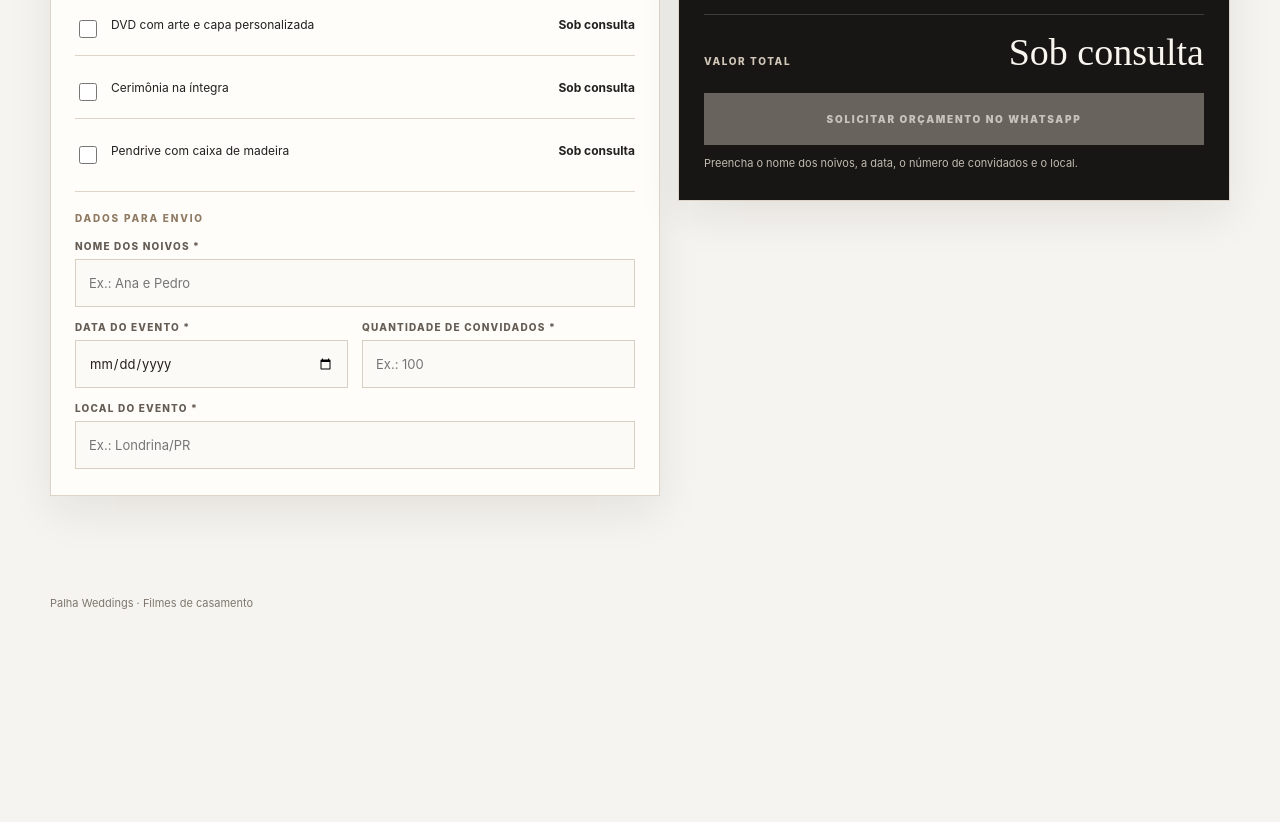
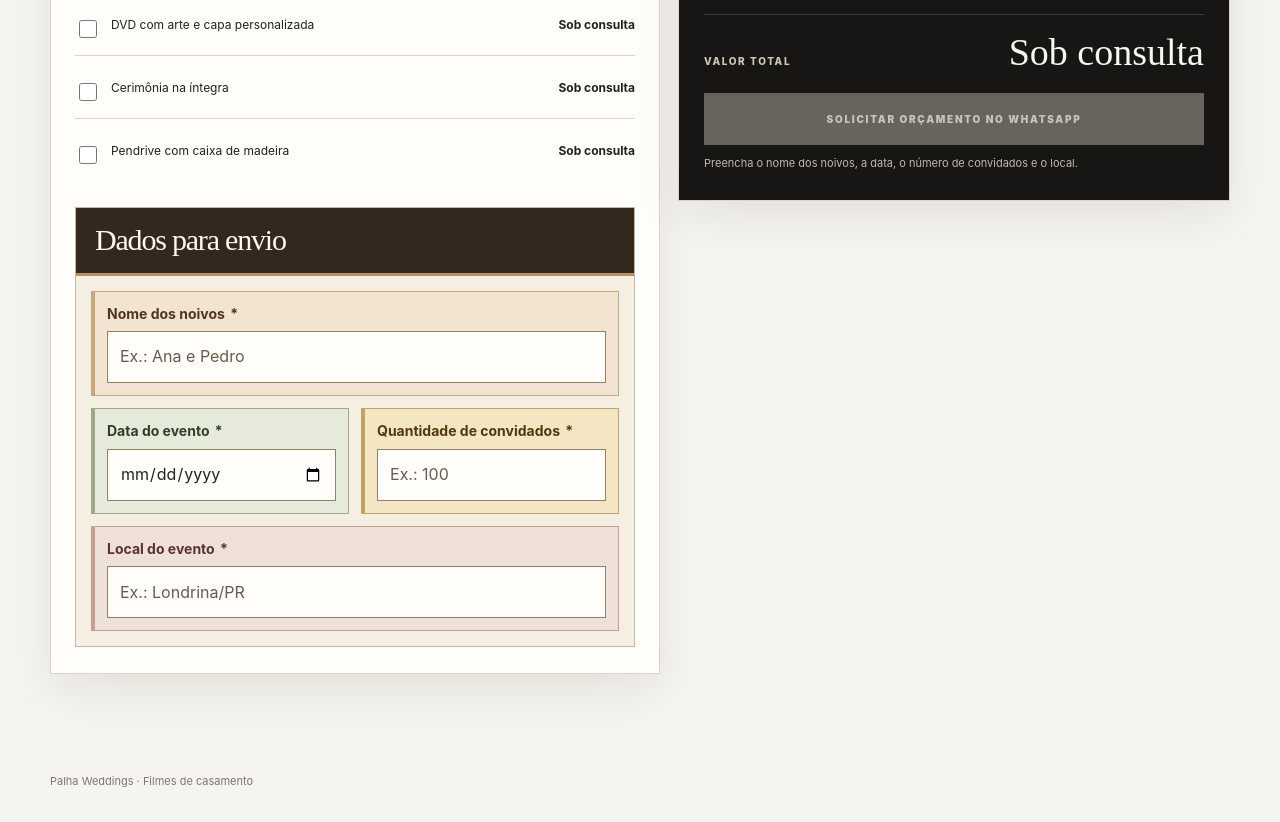
Before and after one commit to silvayarin123/palhaplanos, a plain HTML site: page index.html in a window 1280 px wide. Shown: the part 1266-2088 px from the top of the page. Before the commit the page ends 1910 px from the top, so only its background shows below. Drawn offline with Linux system fonts and the light colour scheme.

Commit message:
Destacar os dados do evento e melhorar o formulário no celular

```diff
--- a/index.html
+++ b/index.html
@@ -89,12 +89,71 @@
     .extra-title{font-size:12px;line-height:1.4}.extra small{display:block;margin-top:4px;color:#8d857b;font-size:10px}
     .extra b{white-space:nowrap;font-size:12px}
     .extra.included{opacity:.58;cursor:not-allowed}
-    .details-title{font-size:10px;letter-spacing:.18em;text-transform:uppercase;font-weight:800;color:#8f7a62;padding-top:20px;margin-top:10px;border-top:1px solid var(--line)}
-    .fields{margin-top:16px;display:grid;grid-template-columns:1fr 1fr;gap:14px}
-    .field{display:flex;flex-direction:column;gap:7px}.field.full{grid-column:1/-1}
-    .field label{font-size:10px;letter-spacing:.12em;text-transform:uppercase;font-weight:800;color:#655d54}
-    .field input{min-height:48px;border:1px solid #d7cfc2;background:#fbfaf7;padding:0 13px;font-size:13px;color:#24211d;outline:none}
-    .field input:focus{border-color:#9b866d;box-shadow:0 0 0 2px rgba(162,141,116,.16)}
+    .event-details{
+      min-width:0;
+      margin-top:26px;
+      border:1px solid #c8b69d;
+      background:#f5eee3;
+    }
+    .event-details .details-title{
+      margin:0;
+      padding:15px 19px;
+      border-bottom:3px solid #b69263;
+      background:#34271e;
+      color:#fff8ed;
+      font-size:clamp(25px,4vw,30px);
+      line-height:1.15;
+    }
+    .fields{
+      display:grid;
+      grid-template-columns:repeat(2,minmax(0,1fr));
+      gap:12px;
+      padding:15px;
+    }
+    .field{
+      --field-surface:#f2e4d0;
+      --field-border:#c7a77d;
+      --field-ink:#51361e;
+      display:flex;
+      min-width:0;
+      flex-direction:column;
+      gap:8px;
+      padding:12px;
+      border:1px solid var(--field-border);
+      border-left-width:4px;
+      background:var(--field-surface);
+    }
+    .field.full{grid-column:1/-1}
+    .field-date{--field-surface:#e6eadb;--field-border:#9ea985;--field-ink:#333e25}
+    .field-guests{--field-surface:#f4e6c3;--field-border:#c1a36a;--field-ink:#51390e}
+    .field-place{--field-surface:#f0e0da;--field-border:#c4a093;--field-ink:#58342b}
+    .field label{color:var(--field-ink);font-size:14px;font-weight:750;line-height:1.4}
+    .field-required{margin-left:2px;color:var(--field-ink)}
+    .field input{
+      width:100%;
+      min-width:0;
+      min-height:52px;
+      padding:11px 12px;
+      border:1px solid #92806b;
+      border-radius:0;
+      background:#fffdfa;
+      color:#24211d;
+      font-size:16px;
+      line-height:1.35;
+      scroll-margin-block:16px;
+    }
+    .field input::placeholder{color:#685b4d;opacity:1}
+    .field input[type=date]{color-scheme:light}
+    .field input[type=date]::-webkit-date-and-time-value{text-align:left}
+    .field:focus-within{border-left-color:var(--field-ink)}
+    .field input:focus{outline:2px solid var(--field-ink);outline-offset:2px}
+    @media (max-width:820px){
+      .event-details{margin-top:22px}
+      .event-details .details-title{padding:14px 15px}
+      .fields{grid-template-columns:minmax(0,1fr);gap:10px;padding:11px}
+      .field{padding:11px}
+      .field label{font-size:15px}
+    }
     .summary-choice{margin:18px 0 20px;padding:16px 0 18px;border-block:1px solid rgba(255,255,255,.16)}
     .selected-label{display:inline-flex;align-items:center;gap:8px;font-size:10px;letter-spacing:.15em;text-transform:uppercase;font-weight:800;color:#d8c1a2}
     .selected-label::before{content:'✓';display:inline-flex;align-items:center;justify-content:center;width:17px;height:17px;border:1px solid #c6a279;border-radius:50%;font-size:10px}
@@ -125,15 +184,15 @@
 
     @media (prefers-reduced-motion:reduce){*,*::before,*::after{animation:none!important;transition:none!important}html{scroll-behavior:auto}}
     @media (max-width:1120px){.collections{grid-template-columns:1fr}.config-layout{grid-template-columns:1fr}.summary{position:static}.hero h1{max-width:100%}}
-    @media (max-width:820px){.shell{width:min(100% - 24px,1180px)}.nav{min-height:70px}.brand-main{font-size:27px}.hero{padding:28px 0 12px}.hero h1{font-size:32px}.panel,.summary,.package{padding:20px 18px}.fields{grid-template-columns:1fr}.pkg-head{align-items:center}.pkg-price{font-size:31px;padding:10px 10px 10px 7px}.pkg-name{font-size:31px}.pkg-art{width:49px;height:49px;flex-basis:49px}.mobile-bar{display:flex;position:fixed;left:12px;right:12px;bottom:12px;z-index:60;align-items:center;justify-content:space-between;gap:14px;background:#111;padding:12px 14px;border-radius:0;box-shadow:0 18px 36px rgba(0,0,0,.24)}.mobile-bar .small{font-size:10px;letter-spacing:.13em;text-transform:uppercase;font-weight:800;color:#cbc1b2}.mobile-bar strong{display:block;color:#fff;font-size:18px;line-height:1.1}.mobile-bar a{display:inline-flex;align-items:center;justify-content:center;min-height:42px;padding:0 16px;background:#fff;color:#12110f;font-size:10px;font-weight:900;letter-spacing:.16em;text-transform:uppercase;white-space:nowrap}.config{padding-bottom:120px}footer{padding-bottom:100px}}
+    @media (max-width:820px){.shell{width:min(100% - 24px,1180px)}.nav{min-height:70px}.brand-main{font-size:27px}.hero{padding:28px 0 12px}.hero h1{font-size:32px}.panel,.summary,.package{padding:20px 18px}.pkg-head{align-items:center}.pkg-price{font-size:31px;padding:10px 10px 10px 7px}.pkg-name{font-size:31px}.pkg-art{width:49px;height:49px;flex-basis:49px}.mobile-bar{display:flex;position:fixed;left:12px;right:12px;bottom:12px;z-index:60;align-items:center;justify-content:space-between;gap:14px;background:#111;padding:12px 14px;border-radius:0;box-shadow:0 18px 36px rgba(0,0,0,.24)}.mobile-bar .small{font-size:10px;letter-spacing:.13em;text-transform:uppercase;font-weight:800;color:#cbc1b2}.mobile-bar strong{display:block;color:#fff;font-size:18px;line-height:1.1}.mobile-bar a{display:inline-flex;align-items:center;justify-content:center;min-height:42px;padding:0 16px;background:#fff;color:#12110f;font-size:10px;font-weight:900;letter-spacing:.16em;text-transform:uppercase;white-space:nowrap}.config{padding-bottom:120px}footer{padding-bottom:100px}}
     @media (max-width:380px){.pkg-head{gap:7px}.pkg-title{gap:6px}.pkg-art{width:43px;height:43px;flex-basis:43px}.pkg-name{font-size:28px}.pkg-price{font-size:28px;padding:9px 7px}.pkg-price sup,.pkg-price small{font-size:10px}.guest-pill{font-size:9px;letter-spacing:.025em;padding:10px 11px}.guest-pill strong{font-size:11px}}
 
     .draft-note{margin-top:15px;padding:10px 13px;border-left:2px solid #a89273;background:#eee7dc;font-size:12px;line-height:1.45;color:#534639;max-width:585px}
     .pkg-price{font-size:clamp(22px,2.2vw,31px)}
     .pkg-price.on-request{font:700 10px/1.2 var(--sans);letter-spacing:.06em;text-transform:uppercase}
     .total strong{font-size:clamp(25px,5vw,38px);text-align:right}
-    .field input[type=date]{min-width:0;width:100%;color-scheme:light}
     .extra b{white-space:normal;text-align:right;max-width:38%}
+    @media (max-width:820px){body:has(.event-details input:focus) .mobile-bar{display:none}}
     @media (max-width:340px){.pkg-head{flex-wrap:wrap}.pkg-price{margin-left:auto}.mobile-bar{gap:8px}.mobile-bar a{padding:0 10px}}
   </style>
 </head>
@@ -256,13 +315,27 @@
             <label class="extra"><span class="extra-left"><input type="checkbox" value="madeira"><span class="extra-title">Pendrive com caixa de madeira</span></span><b>Sob consulta</b></label>
           </div>
 
-          <div class="details-title">Dados para envio</div>
-          <div class="fields">
-            <div class="field full"><label for="casal">Nome dos noivos *</label><input id="casal" type="text" placeholder="Ex.: Ana e Pedro" maxlength="120" autocomplete="off" required></div>
-            <div class="field"><label for="data">Data do evento *</label><input id="data" type="date" required></div>
-            <div class="field"><label for="convidados">Quantidade de convidados *</label><input id="convidados" type="number" min="1" max="10000" placeholder="Ex.: 100" required></div>
-            <div class="field full"><label for="local">Local do evento *</label><input id="local" type="text" placeholder="Ex.: Londrina/PR" maxlength="120" autocomplete="off" required></div>
-          </div>
+          <section class="event-details" aria-labelledby="event-details-title">
+            <h3 class="details-title" id="event-details-title">Dados para envio</h3>
+            <div class="fields">
+              <div class="field full">
+                <label for="casal">Nome dos noivos <span class="field-required" aria-hidden="true">*</span></label>
+                <input id="casal" type="text" placeholder="Ex.: Ana e Pedro" maxlength="120" autocomplete="off" required>
+              </div>
+              <div class="field field-date">
+                <label for="data">Data do evento <span class="field-required" aria-hidden="true">*</span></label>
+                <input id="data" type="date" required>
+              </div>
+              <div class="field field-guests">
+                <label for="convidados">Quantidade de convidados <span class="field-required" aria-hidden="true">*</span></label>
+                <input id="convidados" type="number" inputmode="numeric" min="1" max="10000" placeholder="Ex.: 100" required>
+              </div>
+              <div class="field field-place full">
+                <label for="local">Local do evento <span class="field-required" aria-hidden="true">*</span></label>
+                <input id="local" type="text" placeholder="Ex.: Londrina/PR" maxlength="120" autocomplete="off" required>
+              </div>
+            </div>
+          </section>
         </form>
 
         <aside class="summary" aria-live="polite" aria-label="Resumo do pacote escolhido">
```
